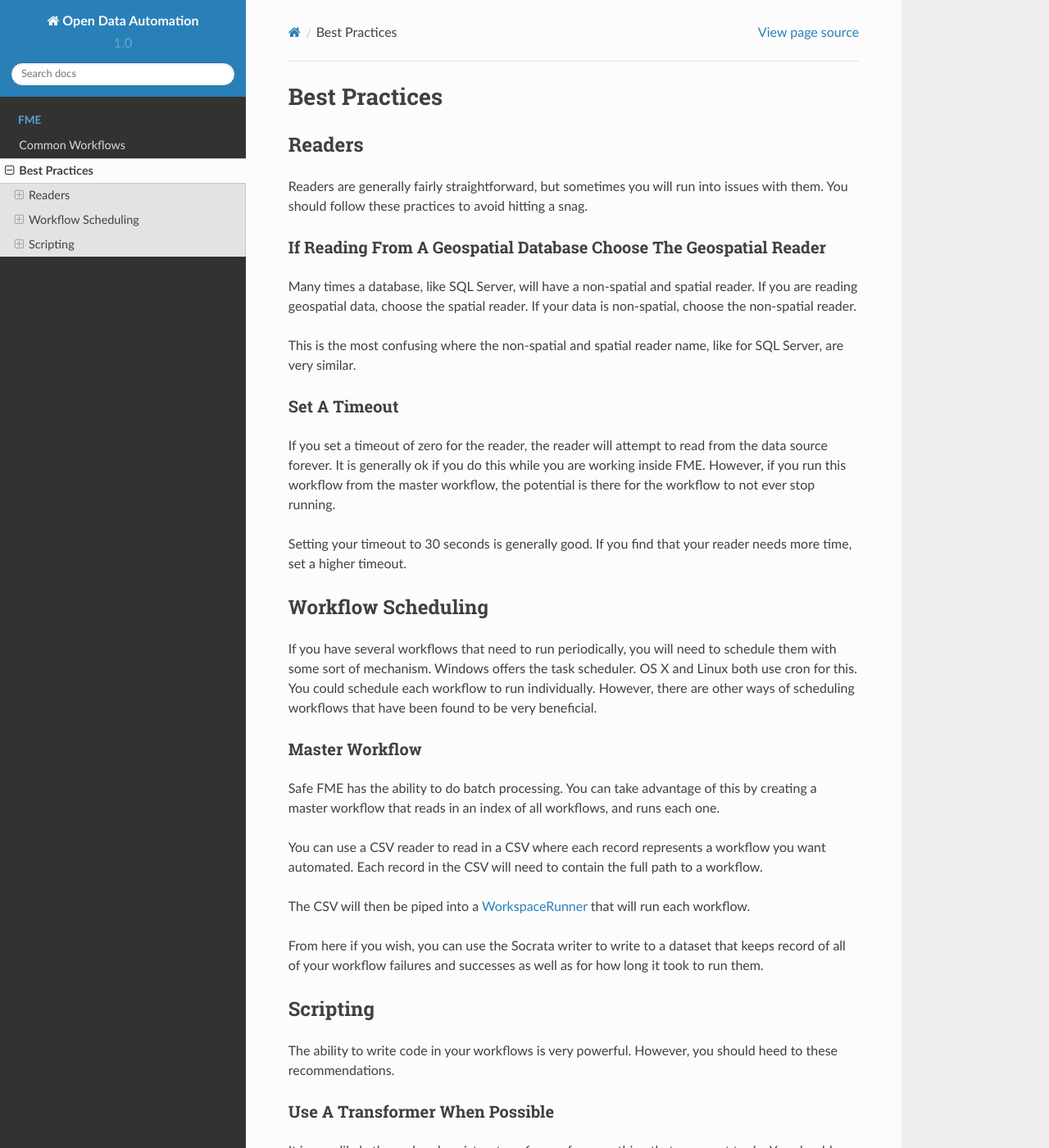
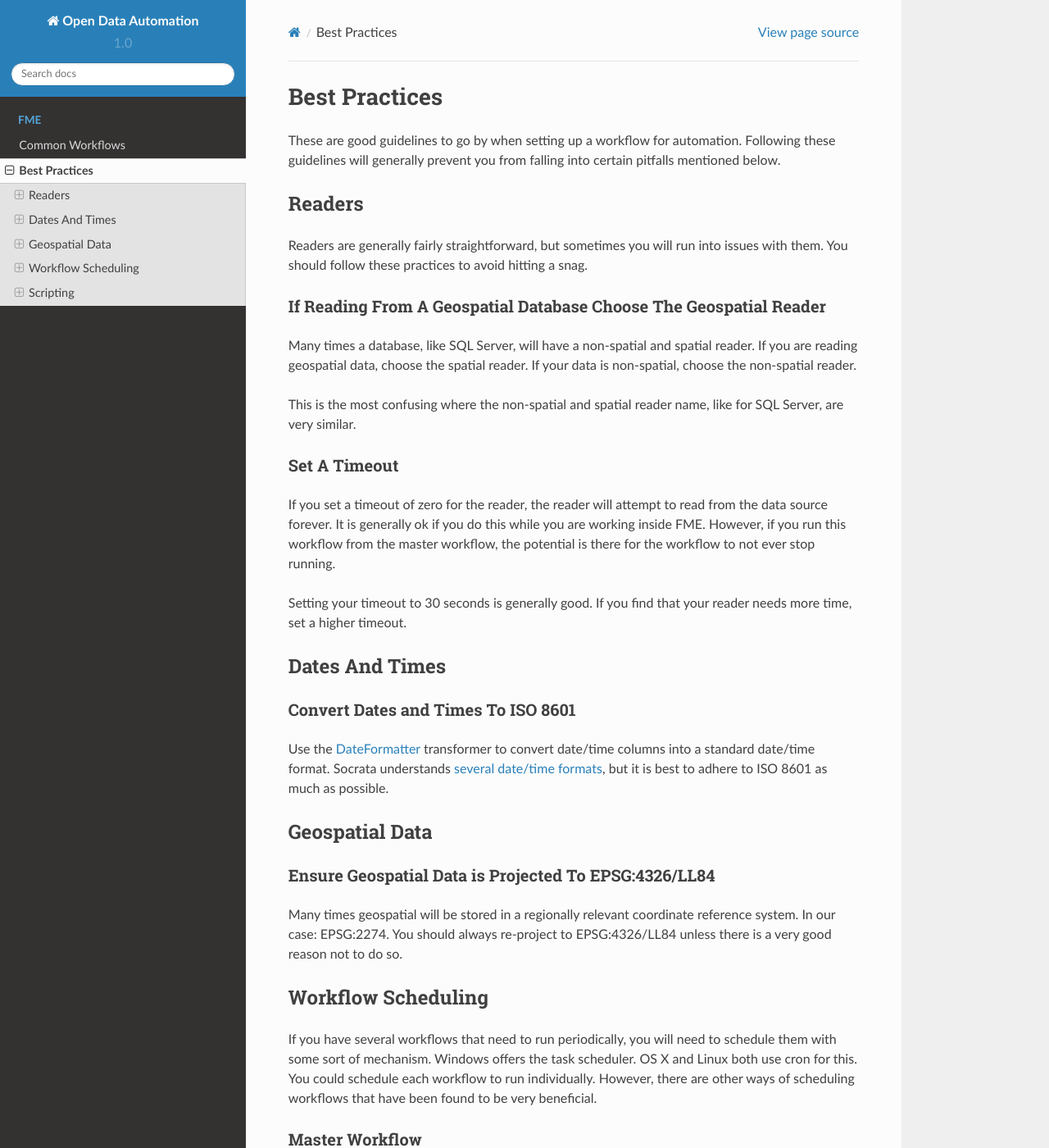
Before and after one commit to openchattanooga/open-data-automation, a Sphinx documentation site: the page built from docs/fme/best-practices.md, in a window 1280 px wide and 1400 px high. Shown: the whole window at 82% size. Built offline with Sphinx 7.4.7 and the Read the Docs theme 2.0.0, drawn with Linux system fonts in a browser that asks for light colours.

Commit message:
Add more best practices.

```diff
--- a/docs/fme/best-practices.md
+++ b/docs/fme/best-practices.md
@@ -1,6 +1,6 @@
 ## Best Practices
 
-
+These are good guidelines to go by when setting up a workflow for automation. Following these guidelines will generally prevent you from falling into certain pitfalls mentioned below.
 
 ### Readers
 
@@ -17,6 +17,18 @@ This is the most confusing where the non-spatial and spatial reader name, like f
 If you set a timeout of zero for the reader, the reader will attempt to read from the data source forever. It is generally ok if you do this while you are working inside FME. However, if you run this workflow from the master workflow, the potential is there for the workflow to not ever stop running.
 
 Setting your timeout to 30 seconds is generally good. If you find that your reader needs more time, set a higher timeout.
+
+### Dates And Times
+
+#### Convert Dates and Times To ISO 8601
+
+Use the [DateFormatter](http://docs.safe.com/fme/html/FME_Transformers/FME_Transformers.htm#Transformers/dateformatter.htm) transformer to convert date/time columns into a standard date/time format. Socrata understands [several date/time formats](https://support.socrata.com/hc/en-us/articles/202949918-Importing-Data-Types-and-You-), but it is best to adhere to ISO 8601 as much as possible.
+
+### Geospatial Data
+
+#### Ensure Geospatial Data is Projected To EPSG:4326/LL84
+
+Many times geospatial will be stored in a regionally relevant coordinate reference system. In our case: EPSG:2274. You should always re-project to EPSG:4326/LL84 unless there is a very good reason not to do so.
 
 ### Workflow Scheduling
 
```
